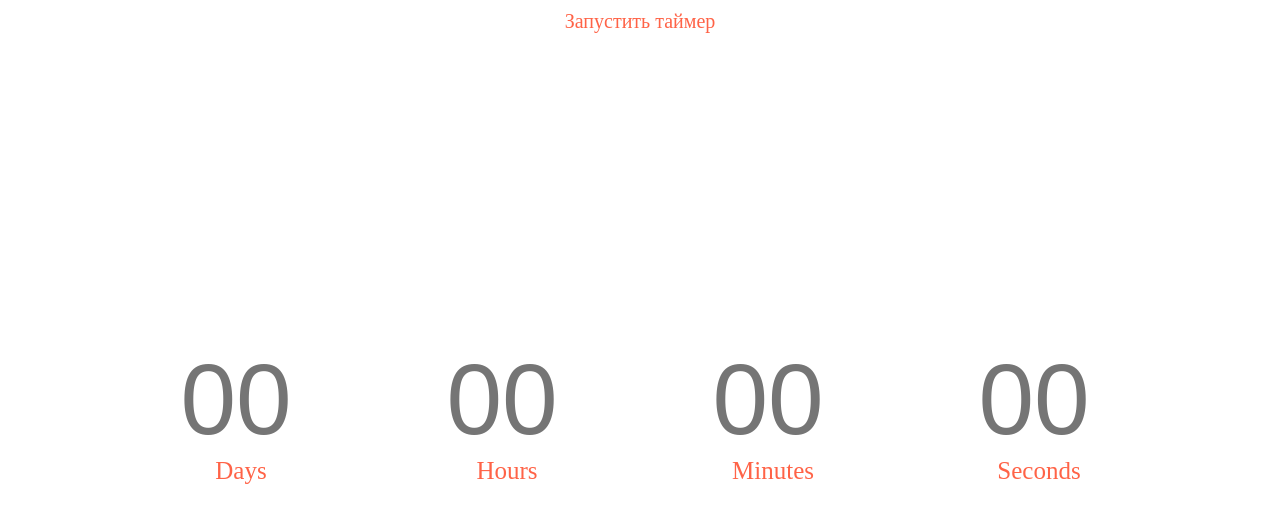
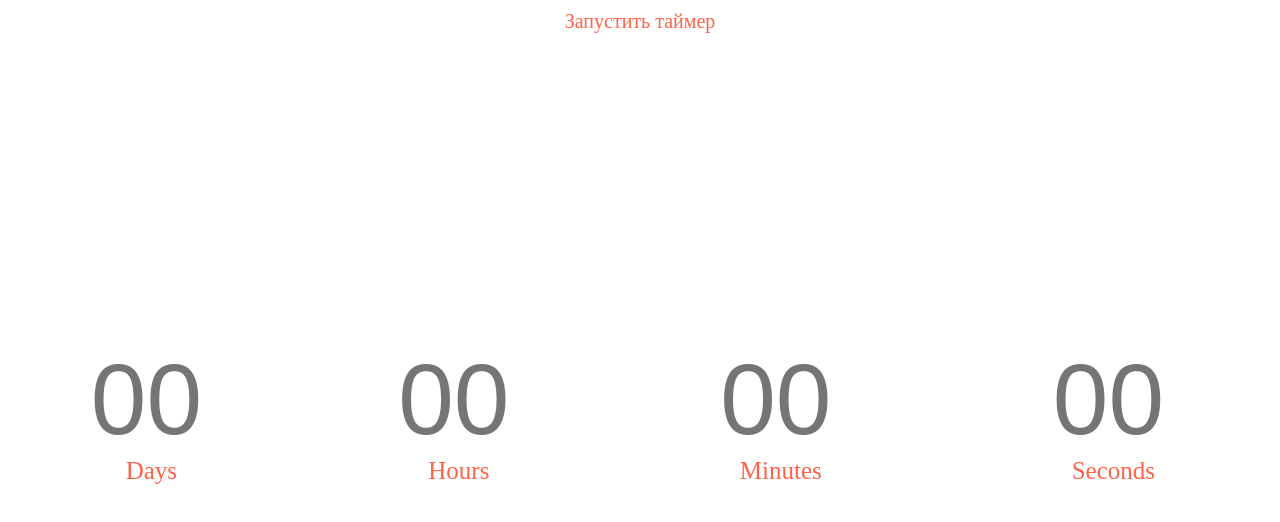
Before and after one commit to awaynell/react-countdown, a React (Vite) app: page / in a window 1280 px wide. Shown: the top 522 px of the page. Built offline with nearby package versions, Linux system fonts and the light colour scheme.

Commit message:
add error message, progress with timers

```diff
--- a/src/App.jsx
+++ b/src/App.jsx
@@ -1,5 +1,4 @@
 import React from "react";
-import MyInput from "./MyInput/MyInput";
 import Timer from "./Timer";
 import "./styles/App.css";
 
--- a/src/MyInput/MyInput.jsx
+++ /dev/null
@@ -1,11 +0,0 @@
-import React from "react";
-
-const MyInput = (count) => {
-  return (
-    <fieldset>
-      <input className="myInput" {...count} type="text" placeholder="00" />
-    </fieldset>
-  );
-};
-
-export default MyInput;
--- a/src/Timer.jsx
+++ b/src/Timer.jsx
@@ -1,56 +1,114 @@
-import React, { useCallback, useEffect, useRef, useState } from "react";
-import MyInput from "./MyInput/MyInput";
+import React, { useEffect, useRef, useState } from "react";
 
 const Timer = () => {
   const [count, setCount] = useState({ days: 0, hours: 0, min: 0, sec: 0 });
   const [run, setRun] = useState("Запустить таймер");
-  const [sec, setSec] = useState(0);
+  const [error, setError] = useState(false);
+  const [errorInfo, setErrorInfo] = useState("");
 
   const useTimer = (value) => {
-    let result = value;
-    let timer = setInterval(() => {
-      result--;
-      if (result === 0) {
-        clearInterval(timer);
-      }
-      return setSec(result);
-    }, 1000);
+    if (error) {
+      console.log(error);
+      return setErrorInfo("Введите данные и нажмите повторно");
+    }
+    if (value.sec > 0) {
+      setErrorInfo("");
+      setRun("Таймер запущен");
+
+      let timer = setInterval(() => {
+        arr.map((el) => {
+          el.current.readOnly = true;
+        });
+        inputSec.current.readOnly = true;
+        value.sec--;
+        inputSec.current.value = value.sec;
+        if (value.sec === 0) {
+          clearInterval(timer);
+          inputSec.current.readOnly = false;
+          setRun("Запустить таймер");
+          inputSec.current.value = "";
+        }
+      }, 1000);
+    } else {
+      inputSec.current.value = "";
+    }
+    console.log(inputSec.current);
   };
+
+  const checkError = (error) => {
+    if (error) {
+      return <div className="errorInfo">Введите данные правильно</div>;
+    }
+  };
+
+  let inputDays = useRef(null);
+  let inputHours = useRef(null);
+  let inputMin = useRef(null);
+  let inputSec = useRef(null);
+
+  let arr = [inputDays, inputHours, inputMin, inputSec];
+
+  const checkValue = (count) => {
+    if (count.sec > 60) {
+      return setError(true);
+    }
+    setError(false);
+  };
+
+  useEffect(() => {
+    checkValue(count);
+  }, [count]);
 
   return (
     <>
-      <div className="btn" onClick={() => useTimer(count.sec)}>
+      <div className="btn" onClick={() => useTimer(count)}>
         {run}
       </div>
+      {checkError(error)}
       <div className="timer">
         <div className="wrapper">
           <div className="days">
-            <MyInput
+            <input
+              ref={inputDays}
+              placeholder="00"
               onChange={(e) => {
                 setCount({ ...count, days: e.target.value });
                 console.log(count);
               }}
+              className={error ? "error" : null}
             />
             <span>Days</span>
           </div>
           <div className="hours">
-            <MyInput
+            <input
+              ref={inputHours}
+              placeholder="00"
               onChange={(e) => {
                 setCount({ ...count, hours: e.target.value });
-                console.log(count);
               }}
+              className={error ? "error" : null}
             />
             <span>Hours</span>
           </div>
           <div className="min">
-            <MyInput />
+            <input
+              ref={inputMin}
+              placeholder="00"
+              onChange={(e) => {
+                setCount({ ...count, min: e.target.value });
+              }}
+              className={error ? "error" : null}
+            />
             <span>Minutes</span>
           </div>
           <div className="sec">
-            <MyInput
+            <input
+              ref={inputSec}
+              placeholder="00"
               onChange={(e) => {
                 setCount({ ...count, sec: e.target.value });
               }}
+              className={error ? "error" : null}
             />
             <span>Seconds</span>
           </div>
--- a/src/functions/useTimer.js
+++ b/src/functions/useTimer.js
@@ -1,12 +1,12 @@
-export const useTimer = (value, count, setCount) => {
+export const useTimer = (value, inputEl) => {
   console.log("useTimer work");
   let counter = value;
   let timer = setInterval(() => {
     counter - 1;
-    setCount(counter);
-    console.log(count);
+    console.log(inputEl.current.value);
     if (counter === 0) {
       clearInterval(timer);
     }
+    return inputEl.current.value;
   }, 1000);
 };
--- a/src/styles/App.css
+++ b/src/styles/App.css
@@ -1,3 +1,16 @@
+@keyframes blinking {
+  0% {
+    background-color: rgba(255, 0, 0, 0.123);
+    opacity: 0.6;
+  }
+  50% {
+    background-color: rgba(255, 0, 0, 0.103);
+    opacity: 0;
+  }
+  100% {
+    opacity: 1;
+  }
+}
 * {
   margin: 0;
   padding: 0;
@@ -16,7 +29,7 @@
   text-align: center;
   justify-content: center;
 }
-.timer .wrapper .myInput {
+.timer .wrapper input {
   text-align: center;
   color: tomato;
   border: none;
@@ -24,6 +37,7 @@
   width: 20vw;
   margin-right: 10px;
   font-size: 100px;
+  border-radius: 10px;
 }
 .timer fieldset {
   border: none;
@@ -37,6 +51,15 @@
   color: tomato;
   margin-top: 10px;
   font-size: 20px;
+  cursor: pointer;
+}
+
+.sec .over {
+  font-size: 20px;
+}
+
+.error {
+  animation: blinking 3s;
 }
 
 /*# sourceMappingURL=App.css.map */
--- a/src/styles/App.scss
+++ b/src/styles/App.scss
@@ -1,3 +1,5 @@
+@import "./animation.scss";
+
 * {
   margin: 0;
   padding: 0;
@@ -13,7 +15,7 @@
     display: flex;
     text-align: center;
     justify-content: center;
-    .myInput {
+    input {
       text-align: center;
       color: tomato;
       border: none;
@@ -21,6 +23,7 @@
       width: calc(100vw / 5);
       margin-right: 10px;
       font-size: 100px;
+      border-radius: 10px;
     }
   }
   fieldset {
@@ -36,4 +39,13 @@
   color: tomato;
   margin-top: 10px;
   font-size: 20px;
+  cursor: pointer;
 }
+.sec {
+  .over {
+    font-size: 20px;
+  }
+}
+.error {
+  animation: blinking 3s;
+}
--- /dev/null
+++ b/src/styles/animation.scss
@@ -0,0 +1,13 @@
+@keyframes blinking {
+  0% {
+    background-color: rgba(255, 0, 0, 0.123);
+    opacity: 0.6;
+  }
+  50% {
+    background-color: rgba(255, 0, 0, 0.103);
+    opacity: 0;
+  }
+  100% {
+    opacity: 1;
+  }
+}
```
Also changed, not shown: 1 other file (tests, documents, lock files or other folders).
